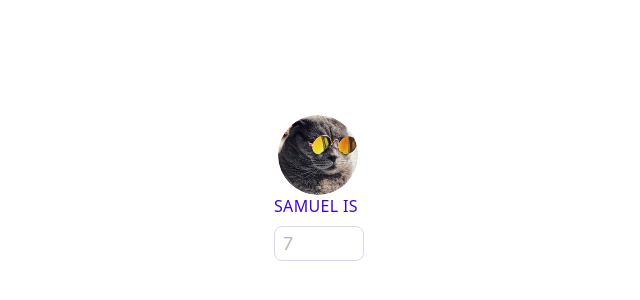
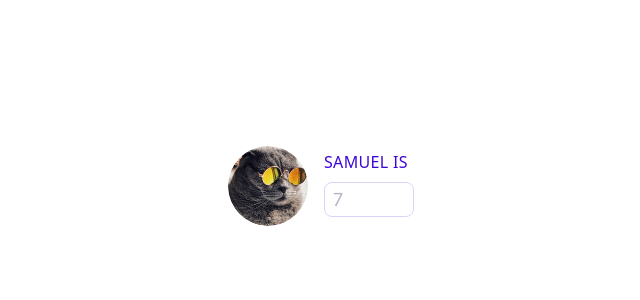
Before and after one commit to syntax-dot/samuel-input, a Vue app: page / in a window 1280 px wide. Shown: the part 214-514 px from the top of the page, without its empty margins (321-961 px from the left). Built offline with nearby package versions, Linux system fonts and the light colour scheme; a web font is replaced by a local one.

Commit message:
enhance App.vue and HoursInput.vue with focus/blur event handling and layout improvements

```diff
--- a/src/App.vue
+++ b/src/App.vue
@@ -4,24 +4,22 @@ import { ref } from 'vue';
 import { BaseAvatar } from './shared/ui/base-avatar';
 
 const hours = ref(7);
+const isFocus = ref(false);
 </script>
 
 <template>
-  <BaseAvatar />
-  <HoursInput v-model="hours" />
+  <div class="samuel-block">
+    <BaseAvatar :is-active="isFocus" />
+    <HoursInput @focus="isFocus = true" @blur="isFocus = false" v-model="hours" />
+  </div>
 </template>
 
 <style scoped>
-.logo {
-  height: 6em;
-  padding: 1.5em;
-  will-change: filter;
-  transition: filter 300ms;
-}
-.logo:hover {
-  filter: drop-shadow(0 0 2em #646cffaa);
-}
-.logo.vue:hover {
-  filter: drop-shadow(0 0 2em #42b883aa);
+.samuel-block {
+  display: flex;
+  flex-wrap: wrap;
+  gap: 12px;
+  align-items: center;
+  justify-content: center;
 }
 </style>
--- a/src/features/hours-input/ui/HoursInput.vue
+++ b/src/features/hours-input/ui/HoursInput.vue
@@ -5,6 +5,8 @@
     top-label="SAMUEL IS"
     numeric
     @update:model-value="handleInput"
+    @focus="emit('focus', $event)"
+    @blur="emit('blur', $event)"
   />
 </template>
 
@@ -22,6 +24,8 @@ const props = withDefaults(defineProps<HoursInputProps>(), {
 
 const emit = defineEmits<{
   (e: 'update:modelValue', value: number): void;
+  (e: 'focus', ev: FocusEvent): void;
+  (e: 'blur', ev: FocusEvent): void;
 }>();
 
 const baseInputRef = ref<InstanceType<typeof BaseInput> | null>(null);
```
